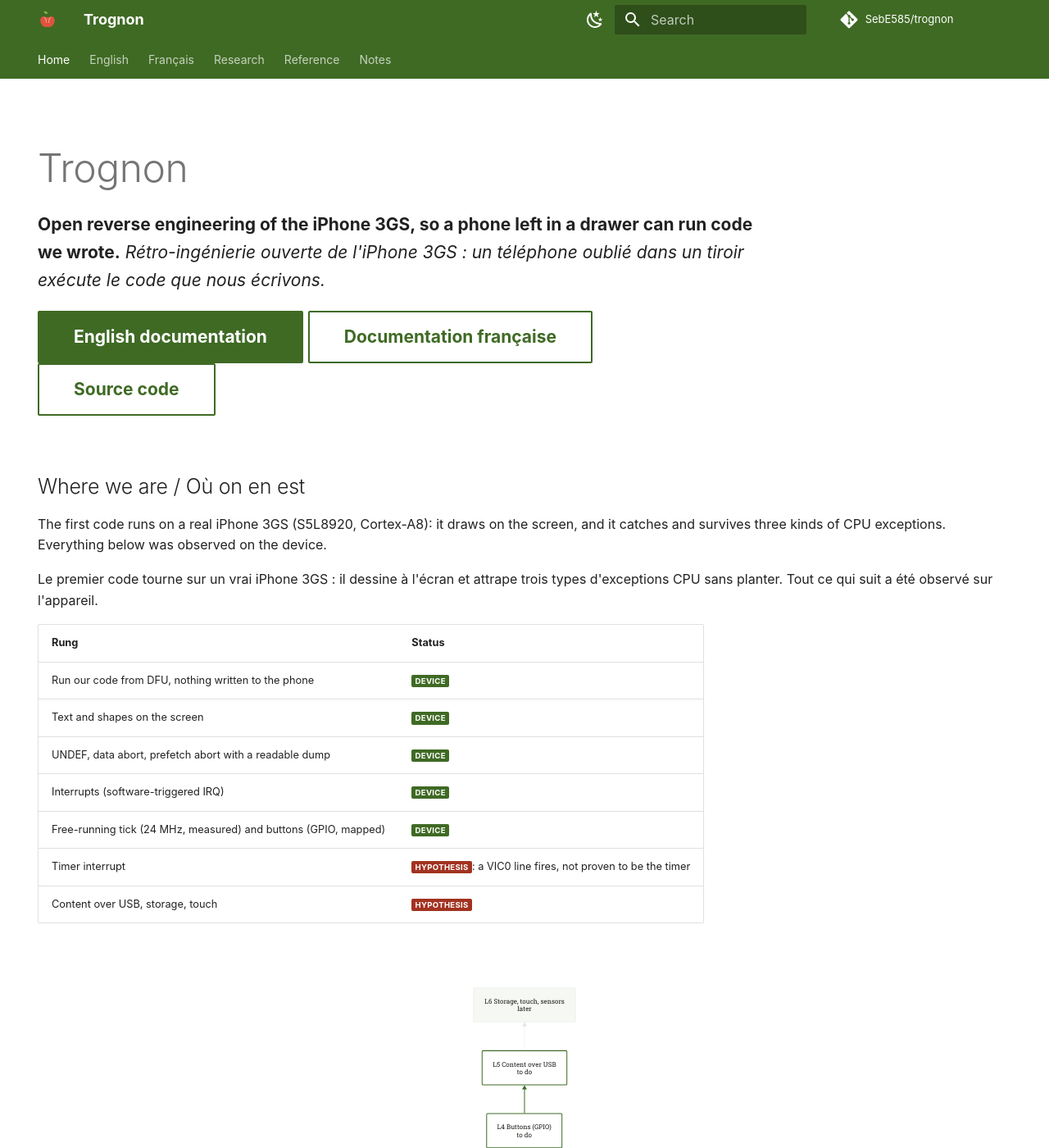
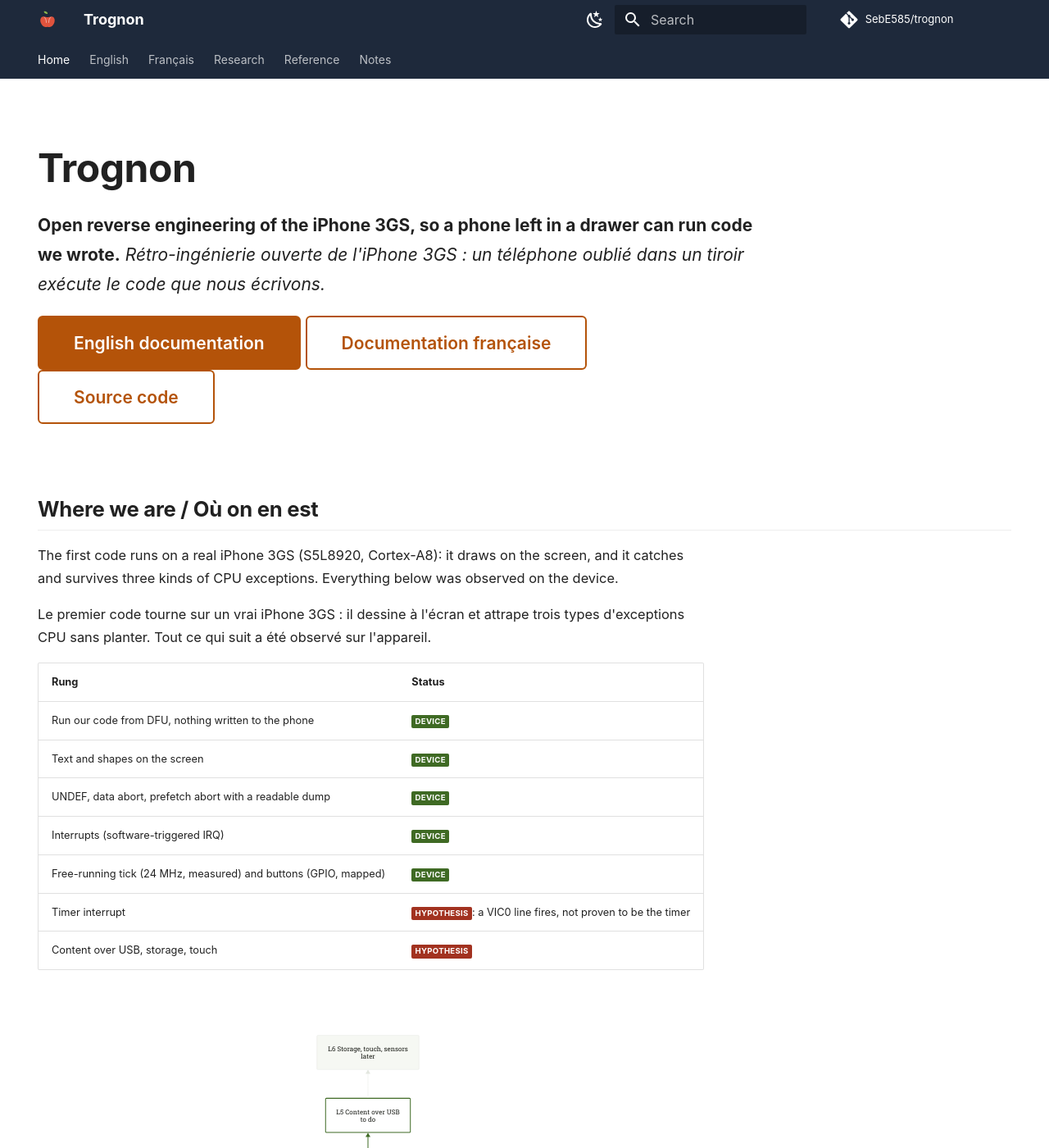
Before and after one commit to SebE585/trognon, an MkDocs documentation site: the page built from docs/index.md, in a window 1280 px wide and 1400 px high. Shown: the whole window at 82% size. Built offline with MkDocs 1.6.1 and Material for MkDocs 9.7.7, drawn with Linux system fonts in a browser that asks for light colours; comment, search, counter and statistics services are not loaded.

Commit message:
docs: titanium and amber palette in both modes, readable headings, filled primary button, bordered cards

```diff
--- a/docs/assets/extra.css
+++ b/docs/assets/extra.css
@@ -1,18 +1,57 @@
+/* Palette: titanium and amber, light and dark. The evidence tags below keep their own colours. */
 :root, [data-md-color-scheme="default"] {
-  --md-primary-fg-color: #3F6A24;
-  --md-primary-fg-color--light: #8DB84A;
-  --md-primary-fg-color--dark: #2B3A24;
-  --md-accent-fg-color: #A23220;
+  --md-primary-fg-color: #1e293b;
+  --md-primary-fg-color--light: #334155;
+  --md-primary-fg-color--dark: #0f172a;
+  --md-accent-fg-color: #b45309;
+  --md-typeset-a-color: #b45309;
+  --md-code-bg-color: #f1f5f9;
+  --tr-btn-bg: #b45309;
+  --tr-btn-fg: #ffffff;
 }
 [data-md-color-scheme="slate"] {
-  --md-primary-fg-color: #2B3A24;
-  --md-accent-fg-color: #8DB84A;
+  --md-default-bg-color: #0f172a;
+  --md-default-bg-color--light: #1e293b;
+  --md-default-bg-color--lighter: #273449;
+  --md-code-bg-color: #172033;
+  --md-primary-fg-color: #1e293b;
+  --md-primary-fg-color--light: #334155;
+  --md-primary-fg-color--dark: #0b1220;
+  --md-accent-fg-color: #f59e0b;
+  --md-typeset-a-color: #fbbf24;
+  --tr-btn-bg: #f59e0b;
+  --tr-btn-fg: #0f172a;
 }
+
+/* Typography: the default headings are very thin; make them readable, and keep lines short. */
+.md-typeset { font-size: .82rem; line-height: 1.7; }
+.md-typeset h1, .md-typeset h2, .md-typeset h3, .md-typeset h4 { font-weight: 650; letter-spacing: -.01em; color: var(--md-default-fg-color); }
+.md-typeset h1 { font-size: 2.1em; margin-bottom: .8em; }
+.md-typeset h2 { margin-top: 2.2em; padding-bottom: .3em; border-bottom: 1px solid var(--md-default-fg-color--lightest); }
+.md-typeset p, .md-typeset li { max-width: 78ch; }
+.md-typeset table p, .md-typeset .grid.cards p { max-width: none; }
+
+/* Buttons: filled accent for the primary one, outlined for the others, readable in both modes. */
+.md-typeset .md-button { color: var(--md-accent-fg-color); border: 2px solid var(--md-accent-fg-color); border-radius: 6px; font-weight: 600; }
+.md-typeset .md-button:hover, .md-typeset .md-button:focus { background: var(--md-accent-fg-color); border-color: var(--md-accent-fg-color); color: var(--tr-btn-fg); }
+.md-typeset .md-button--primary { background: var(--tr-btn-bg); border-color: var(--tr-btn-bg); color: var(--tr-btn-fg); }
+.md-typeset .md-button--primary:hover, .md-typeset .md-button--primary:focus { filter: brightness(1.1); background: var(--tr-btn-bg); border-color: var(--tr-btn-bg); color: var(--tr-btn-fg); }
+
+/* Cards and admonitions: a thin border, rounded, a soft hover. */
+.md-typeset .grid.cards > ul > li, .md-typeset .admonition {
+  border: 1px solid var(--md-default-fg-color--lightest); border-radius: 8px;
+}
+.md-typeset .grid.cards > ul > li:hover { border-color: var(--md-accent-fg-color); box-shadow: 0 2px 10px rgba(0,0,0,.12); }
+[data-md-color-scheme="slate"] .md-typeset .grid.cards > ul > li { background-color: rgba(30, 41, 59, 0.5); border-color: rgba(255,255,255,.08); }
+[data-md-color-scheme="slate"] .md-typeset .admonition { border-color: rgba(255,255,255,.08); }
+
 /* Material's default table is display:inline-block, which lets a wide table's
    preferred (max-content) width leak into its ancestors on narrow screens and
    push the whole page wider than the viewport. Forcing block + its own
    horizontal scroll keeps the overflow contained to the table itself. */
-.md-typeset table:not([class]) { display:block; overflow-x:auto; }
+.md-typeset table:not([class]) { display:block; overflow-x:auto; width:100%; }
+.md-typeset table:not([class]) th { font-weight:650; }
+.md-typeset table:not([class]) tbody tr:hover { background: var(--md-default-fg-color--lightest); }
 
 .md-typeset .tag { display:inline-block; padding:0 .45em; border-radius:2px; font-size:.75em; font-weight:700; letter-spacing:.03em; color:#fff; }
 .md-typeset .tag-device { background:#3F6A24; }
```
